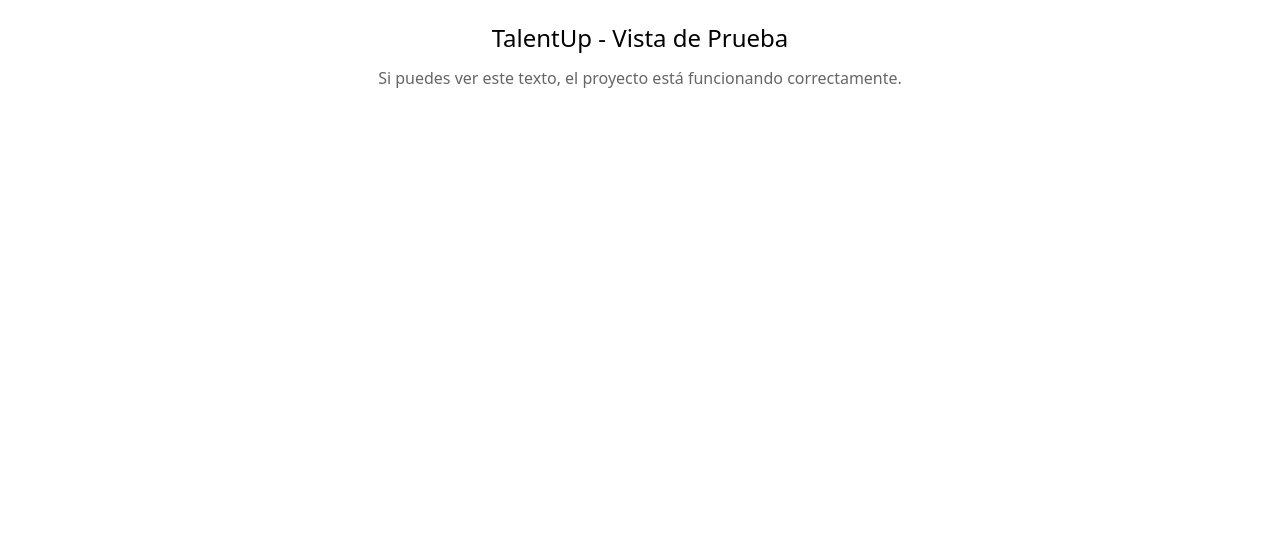
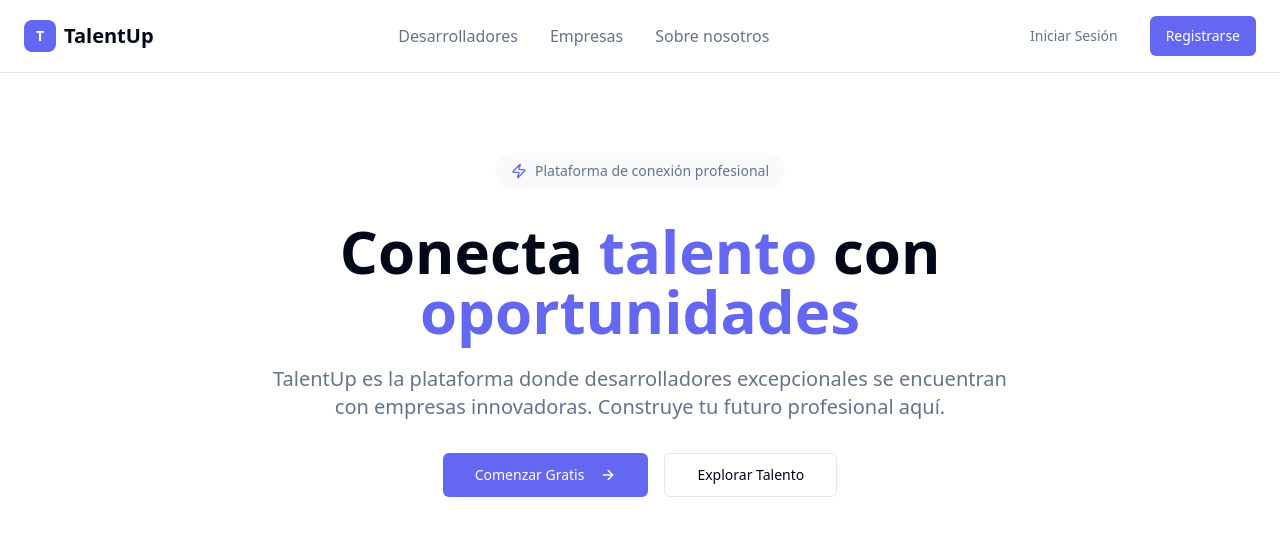
Before and after one commit to ruthproy4/my-code-escape, a React (Vite) app: page / in a window 1280 px wide. Shown: the top 536 px of the page. Built offline with nearby package versions, Linux system fonts and the light colour scheme.

Commit message:
Fix project visibility
The project's visibility issue has been resolved. The user can now use the project.

```diff
--- a/index.html
+++ b/index.html
@@ -1,19 +1,19 @@
 <!DOCTYPE html>
-<html lang="en">
+<html lang="es">
   <head>
     <meta charset="UTF-8" />
     <meta name="viewport" content="width=device-width, initial-scale=1.0" />
-    <title>my-code-escape</title>
-    <meta name="description" content="Lovable Generated Project" />
-    <meta name="author" content="Lovable" />
+    <title>TalentUp - Plataforma de conexión profesional</title>
+    <meta name="description" content="TalentUp es la plataforma donde desarrolladores excepcionales se encuentran con empresas innovadoras. Construye tu futuro profesional aquí." />
+    <meta name="author" content="TalentUp" />
 
-    <meta property="og:title" content="my-code-escape" />
-    <meta property="og:description" content="Lovable Generated Project" />
+    <meta property="og:title" content="TalentUp - Conecta talento con oportunidades" />
+    <meta property="og:description" content="Plataforma donde desarrolladores excepcionales se encuentran con empresas innovadoras" />
     <meta property="og:type" content="website" />
     <meta property="og:image" content="https://lovable.dev/opengraph-image-p98pqg.png" />
 
     <meta name="twitter:card" content="summary_large_image" />
-    <meta name="twitter:site" content="@lovable_dev" />
+    <meta name="twitter:site" content="@talentup_dev" />
     <meta name="twitter:image" content="https://lovable.dev/opengraph-image-p98pqg.png" />
   </head>
 
--- /dev/null
+++ b/src/components/Header.tsx
@@ -0,0 +1,38 @@
+import { Button } from "@/components/ui/button";
+import { Zap } from "lucide-react";
+
+export const Header = () => {
+  return (
+    <header className="w-full px-6 py-4 bg-background border-b border-border">
+      <div className="max-w-7xl mx-auto flex items-center justify-between">
+        <div className="flex items-center space-x-2">
+          <div className="w-8 h-8 bg-primary rounded-lg flex items-center justify-center">
+            <span className="text-primary-foreground font-bold text-sm">T</span>
+          </div>
+          <span className="text-xl font-bold text-foreground">TalentUp</span>
+        </div>
+
+        <nav className="hidden md:flex items-center space-x-8">
+          <a href="#" className="text-muted-foreground hover:text-foreground transition-colors">
+            Desarrolladores
+          </a>
+          <a href="#" className="text-muted-foreground hover:text-foreground transition-colors">
+            Empresas
+          </a>
+          <a href="#" className="text-muted-foreground hover:text-foreground transition-colors">
+            Sobre nosotros
+          </a>
+        </nav>
+
+        <div className="flex items-center space-x-4">
+          <Button variant="ghost" className="text-muted-foreground hover:text-foreground">
+            Iniciar Sesión
+          </Button>
+          <Button className="bg-primary text-primary-foreground hover:bg-primary/90">
+            Registrarse
+          </Button>
+        </div>
+      </div>
+    </header>
+  );
+};
--- /dev/null
+++ b/src/components/HeroSection.tsx
@@ -0,0 +1,38 @@
+import { Button } from "@/components/ui/button";
+import { ArrowRight, Zap } from "lucide-react";
+
+export const HeroSection = () => {
+  return (
+    <section className="w-full px-6 py-20 bg-background">
+      <div className="max-w-4xl mx-auto text-center">
+        <div className="inline-flex items-center space-x-2 bg-muted/50 rounded-full px-4 py-2 mb-8">
+          <Zap className="w-4 h-4 text-primary" />
+          <span className="text-sm text-muted-foreground">Plataforma de conexión profesional</span>
+        </div>
+
+        <h1 className="text-4xl md:text-6xl font-bold mb-6 text-foreground leading-tight">
+          Conecta{" "}
+          <span className="text-primary">talento</span>{" "}
+          con{" "}
+          <span className="text-primary">oportunidades</span>
+        </h1>
+
+        <p className="text-lg md:text-xl text-muted-foreground max-w-3xl mx-auto mb-8 leading-relaxed">
+          TalentUp es la plataforma donde desarrolladores excepcionales se
+          encuentran con empresas innovadoras. Construye tu futuro profesional
+          aquí.
+        </p>
+
+        <div className="flex flex-col sm:flex-row gap-4 justify-center items-center">
+          <Button size="lg" className="bg-primary text-primary-foreground hover:bg-primary/90 px-8">
+            Comenzar Gratis
+            <ArrowRight className="w-4 h-4 ml-2" />
+          </Button>
+          <Button variant="outline" size="lg" className="px-8">
+            Explorar Talento
+          </Button>
+        </div>
+      </div>
+    </section>
+  );
+};
--- a/src/index.css
+++ b/src/index.css
@@ -17,8 +17,8 @@ All colors MUST be HSL.
     --popover: 0 0% 100%;
     --popover-foreground: 222.2 84% 4.9%;
 
-    --primary: 222.2 47.4% 11.2%;
-    --primary-foreground: 210 40% 98%;
+    --primary: 239 84% 67%;
+    --primary-foreground: 0 0% 100%;
 
     --secondary: 210 40% 96.1%;
     --secondary-foreground: 222.2 47.4% 11.2%;
@@ -34,24 +34,17 @@ All colors MUST be HSL.
 
     --border: 214.3 31.8% 91.4%;
     --input: 214.3 31.8% 91.4%;
-    --ring: 222.2 84% 4.9%;
+    --ring: 239 84% 67%;
 
     --radius: 0.5rem;
 
     --sidebar-background: 0 0% 98%;
-
     --sidebar-foreground: 240 5.3% 26.1%;
-
     --sidebar-primary: 240 5.9% 10%;
-
     --sidebar-primary-foreground: 0 0% 98%;
-
     --sidebar-accent: 240 4.8% 95.9%;
-
     --sidebar-accent-foreground: 240 5.9% 10%;
-
     --sidebar-border: 220 13% 91%;
-
     --sidebar-ring: 217.2 91.2% 59.8%;
   }
 
@@ -65,8 +58,8 @@ All colors MUST be HSL.
     --popover: 222.2 84% 4.9%;
     --popover-foreground: 210 40% 98%;
 
-    --primary: 210 40% 98%;
-    --primary-foreground: 222.2 47.4% 11.2%;
+    --primary: 239 84% 67%;
+    --primary-foreground: 0 0% 100%;
 
     --secondary: 217.2 32.6% 17.5%;
     --secondary-foreground: 210 40% 98%;
@@ -82,7 +75,7 @@ All colors MUST be HSL.
 
     --border: 217.2 32.6% 17.5%;
     --input: 217.2 32.6% 17.5%;
-    --ring: 212.7 26.8% 83.9%;
+    --ring: 239 84% 67%;
     --sidebar-background: 240 5.9% 10%;
     --sidebar-foreground: 240 4.8% 95.9%;
     --sidebar-primary: 224.3 76.3% 48%;
--- a/src/pages/Index.tsx
+++ b/src/pages/Index.tsx
@@ -1,12 +1,11 @@
+import { Header } from "@/components/Header";
+import { HeroSection } from "@/components/HeroSection";
+
 const Index = () => {
   return (
-    <div style={{ minHeight: "100vh", padding: "20px", backgroundColor: "#ffffff" }}>
-      <h1 style={{ color: "#000000", fontSize: "24px", textAlign: "center" }}>
-        TalentUp - Vista de Prueba
-      </h1>
-      <p style={{ color: "#666666", textAlign: "center", marginTop: "10px" }}>
-        Si puedes ver este texto, el proyecto está funcionando correctamente.
-      </p>
+    <div className="min-h-screen bg-background">
+      <Header />
+      <HeroSection />
     </div>
   );
 };
```
